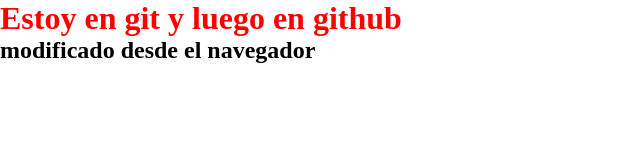
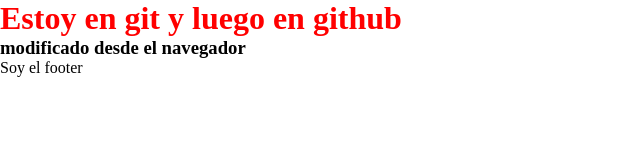
Before and after one commit to chiro45/claseGitRepoPrueba, a plain HTML site: page index.html in a window 1280 px wide. Shown: the whole page, without its empty margins (0-640 px from the left). Drawn offline with Linux system fonts and the light colour scheme.

Commit message:
modificamos el html

```diff
--- a/index.html
+++ b/index.html
@@ -7,9 +7,18 @@
     <link rel="stylesheet" href="./styles.css">
 </head>
 <body>
-    <h1>Estoy en git y luego en github</h1>
+    <h1 class="title__pagina">Estoy en git y luego en github</h1>
 
-    <h2>modificado desde el navegador</h2>
+    <h3>modificado desde el navegador</h3>
 
+
+
+
+
+
+
+    <footer>
+        <p>Soy el footer</p>
+    </footer>
 </body>
 </html>
```
